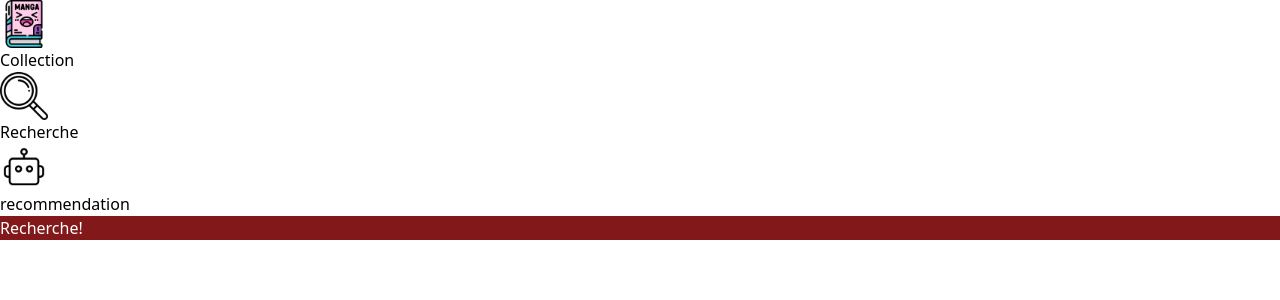
After one commit to shooter-dev/book_sync, a Django app: page /research in a window 1280 px wide. The commit adds this page. Shown: the top 300 px of the page. Run offline with Django 5.2, Linux system fonts and the light colour scheme.

Commit message:
update navbar

```diff
--- a/book_sync/app/templates/base.html
+++ b/book_sync/app/templates/base.html
@@ -1,4 +1,5 @@
 <!DOCTYPE html>
+{% load static %}
 <html lang="fr">
 <head>
     <meta charset="UTF-8">
@@ -6,7 +7,11 @@
         <script src="https://cdn.jsdelivr.net/npm/@tailwindcss/browser@4"></script>
 
 </head>
+
+
+{% include "navbar.html" %}
 <body>
+
 {% block content %}
 
 {% endblock %}
--- /dev/null
+++ b/book_sync/app/templates/collection.html
@@ -0,0 +1,6 @@
+{% extends "base.html" %}
+{% load static %}
+
+{% block content %}
+    <h1 class="text-white bg-red-900 dark:text-sky-400">collection</h1>
+{% endblock %}
--- /dev/null
+++ b/book_sync/app/templates/navbar.html
@@ -0,0 +1,11 @@
+{% load static %}
+
+{% block content %}
+<div>
+        <ul>
+          <li><a href="collection"><img class="h-12 w-12" src ="{% static 'images/book.png' %}"> Collection</a></li>
+          <li><a href="research"><img class="h-12 w-12" src ="{% static 'images/search.png' %}"> Recherche</a></li>
+          <li><a href="recommendation"><img class="h-12 w-12" src ="{% static 'images/robot.png' %}"> recommendation</a></li>
+        </ul>
+    </div>
+{% endblock %}
--- /dev/null
+++ b/book_sync/app/templates/recommendation.html
@@ -0,0 +1,6 @@
+{% extends "base.html" %}
+{% load static %}
+
+{% block content %}
+    <h1 class="text-white bg-red-900 dark:text-sky-400">Recommendation</h1>
+{% endblock %}
--- /dev/null
+++ b/book_sync/app/templates/research.html
@@ -0,0 +1,6 @@
+{% extends "base.html" %}
+{% load static %}
+
+{% block content %}
+    <h1 class="text-white bg-red-900 dark:text-sky-400">Recherche!</h1>
+{% endblock %}
--- a/book_sync/app/urls.py
+++ b/book_sync/app/urls.py
@@ -3,5 +3,8 @@ from django.urls import path
 from .  import views
 
 urlpatterns = [
-    path("",views.index,name="index"),
+    path("home",views.index,name="index"),
+    path("research", views.research, name="research"),
+    path("collection", views.collection, name="collection"),
+    path("recommendation", views.recommendation, name="recommendation"),
 ]
--- a/book_sync/app/views.py
+++ b/book_sync/app/views.py
@@ -3,3 +3,12 @@ from django.shortcuts import render
 # Create your views here.
 def index(request):
     return render(request, 'index.html')
+
+def research(request):
+    return render(request, 'research.html')
+
+def collection(request):
+    return render(request, 'collection.html')
+
+def recommendation(request):
+    return render(request, 'recommendation.html')
```
Also changed, not shown: book_sync/app/static/styles.css (deleted, +0 -10 lines), book_sync/app/templates/header.html (added, +9 -0 lines), book_sync/app/static/images/book.png (added), book_sync/app/static/images/robot.png (added), book_sync/app/static/images/search.png (added).
